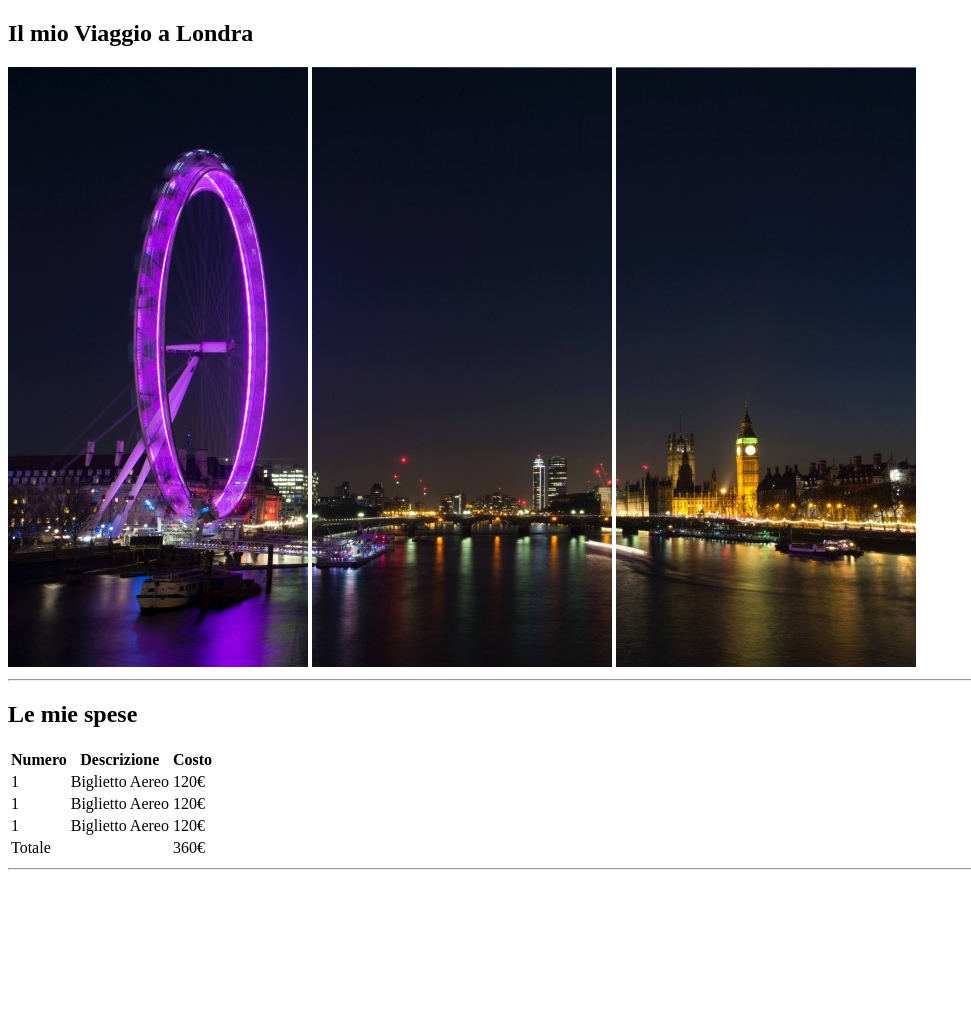
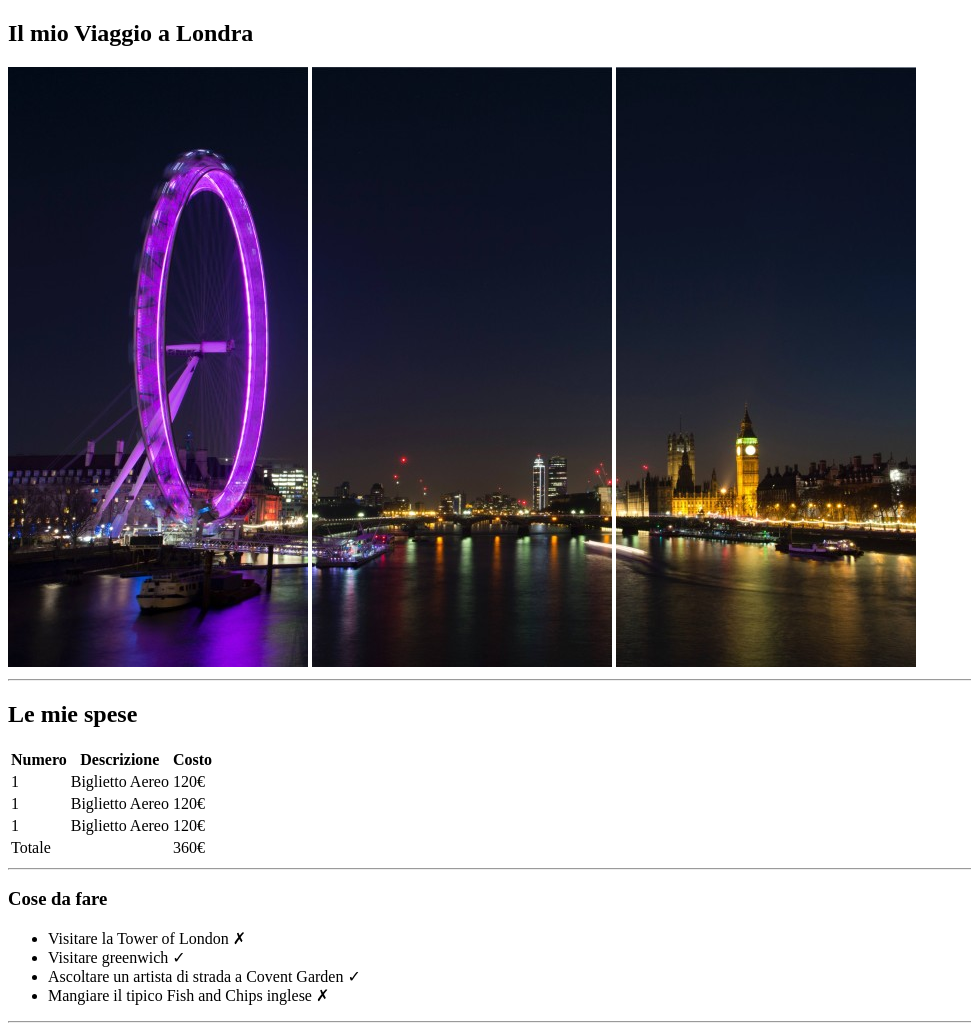
Before and after one commit to cristianmoletto/html-london-trip, a plain HTML site: page index.html in a window 1280 px wide. Shown: the whole page, without its empty margins (0-971 px from the left). Before the commit the page ends 878 px from the top, so only its background shows below. Drawn offline with Linux system fonts and the light colour scheme.

Commit message:
feat: aggiunta sezione cose da fare

```diff
--- a/index.html
+++ b/index.html
@@ -53,10 +53,21 @@
                 </tr>
             </tfoot>
         </table>
+        <hr />
+    </section>
 
-        <hr />
+    <!-- Sezione lista cose da fare-->
+    <section>
+        <h3>Cose da fare</h3>
+        <ul>
+            <li>Visitare la Tower of London &#10007</li>
+            <li>Visitare greenwich &#10003</li>
+            <li>Ascoltare un artista di strada a Covent Garden &#10003</li>
+            <li>Mangiare il tipico Fish and Chips inglese &#10007</li>
+        </ul>
+     <hr />
+    </section>
 
-    </section>
 
 
 
```
